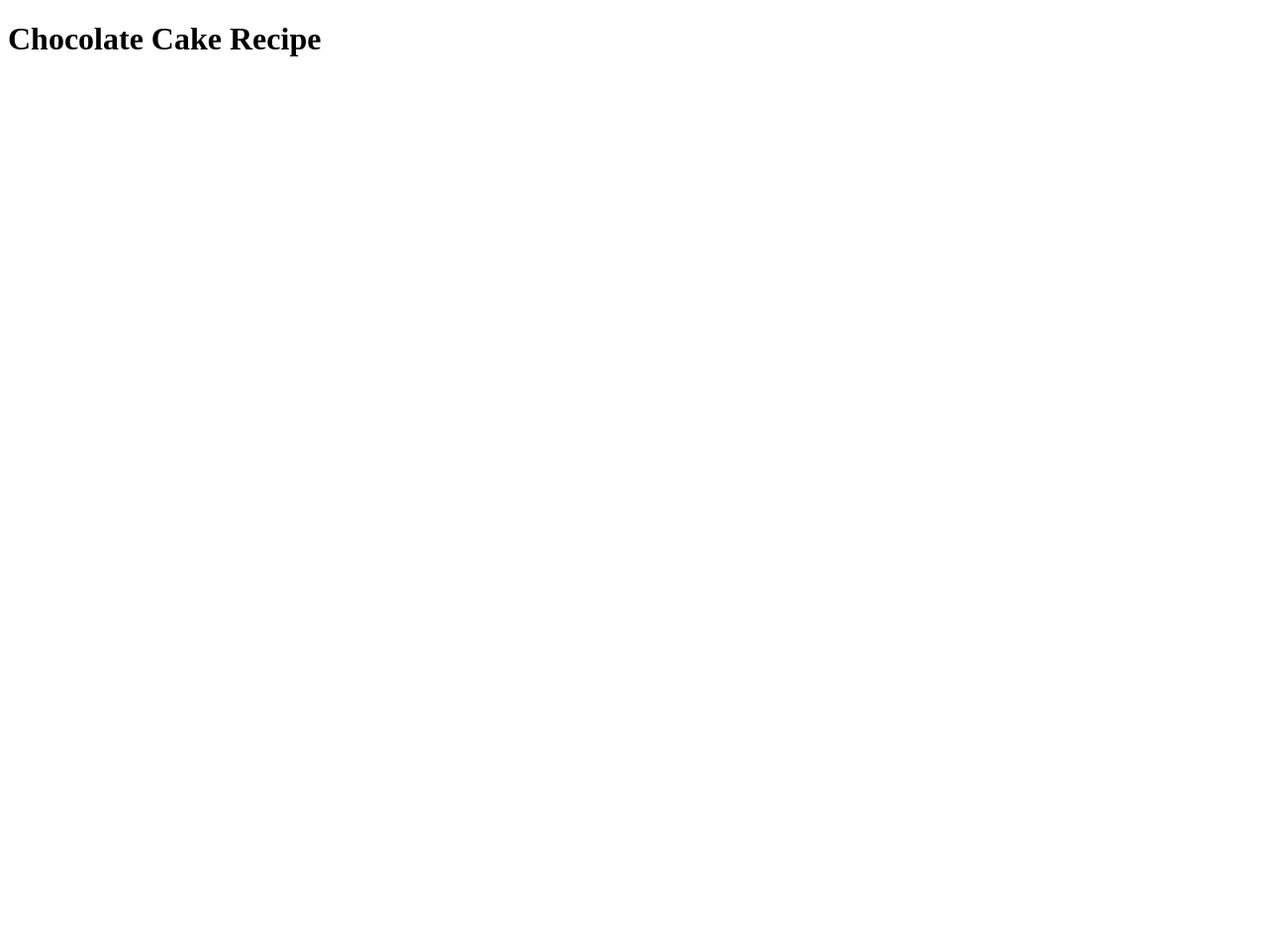
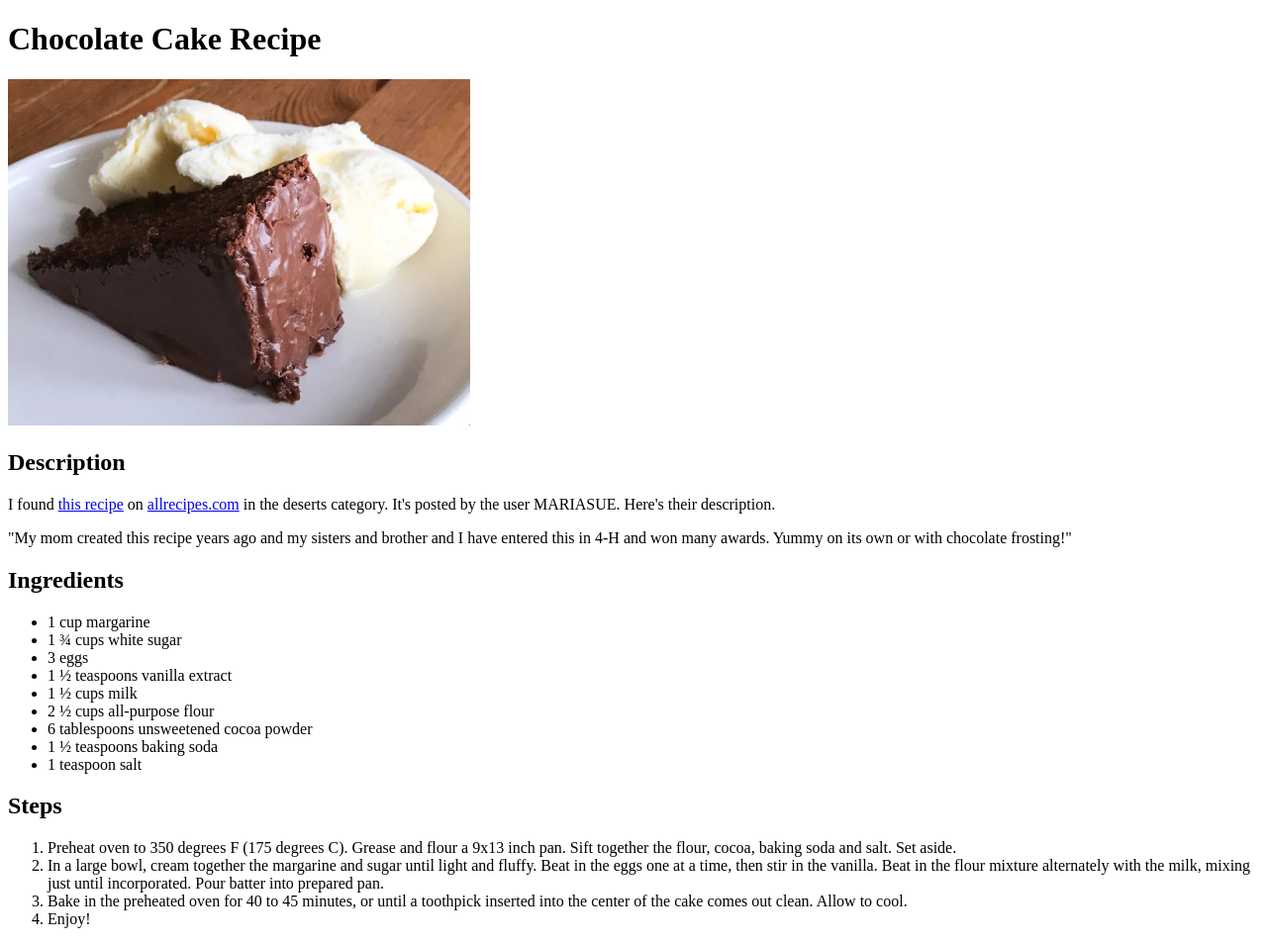
Before and after one commit to Achewski/odin-recipes, a plain HTML site: page recipes/chocolate-cake.html in a window 1280 px wide. Shown: the whole page at 99% size. Before the commit the page ends 800 px from the top, so only its background shows below. Drawn offline with Linux system fonts and the light colour scheme.

```diff
--- a/recipes/chocolate-cake.html
+++ b/recipes/chocolate-cake.html
@@ -7,5 +7,30 @@
 
     <body>
         <h1>Chocolate Cake Recipe</h1>
+        <img src="../img/chocolate-cake.jpg" alt="Picture of a chocolate cake slice and whipped cream, together in on a plate." style="height:350px;">
+        <h2>Description</h2>
+        <p>I found <a href="https://www.allrecipes.com/recipe/25960/best-moist-chocolate-cake/">this recipe</a> on <a href="https://allrecipes.com/">allrecipes.com</a> in the deserts category.
+            It's posted by the user MARIASUE. Here's their description.</p>
+        <p>"My mom created this recipe years ago and my sisters and brother and I have entered this in 4-H and won many awards. Yummy on its own or with chocolate frosting!"</p>
+        <h2>Ingredients</h2>
+        <ul>
+            <li>1 cup margarine</li>
+            <li>1 ¾ cups white sugar</li>
+            <li>3 eggs</li>
+            <li>1 ½ teaspoons vanilla extract</li>
+            <li>1 ½ cups milk</li>
+            <li>2 ½ cups all-purpose flour</li>
+            <li>6 tablespoons unsweetened cocoa powder</li>
+            <li>1 ½ teaspoons baking soda</li>
+            <li>1 teaspoon salt</li>
+        </ul>
+        <h2>Steps</h2>
+        <ol>
+            <li>Preheat oven to 350 degrees F (175 degrees C). Grease and flour a 9x13 inch pan. Sift together the flour, cocoa, baking soda and salt. Set aside.</li>
+            <li>In a large bowl, cream together the margarine and sugar until light and fluffy. Beat in the eggs one at a time, then stir in the vanilla. Beat in the flour mixture alternately
+                with the milk, mixing just until incorporated. Pour batter into prepared pan.</li>
+            <li>Bake in the preheated oven for 40 to 45 minutes, or until a toothpick inserted into the center of the cake comes out clean. Allow to cool.</li>
+            <li>Enjoy!</li>
+        </ol>
     </body>
 </html>
```
Also changed, not shown: index.html (+4 -1 lines), recipes/freeze-and-reheat-breakfast-burritos.html (added, +25 -0 lines), img/chocolate-cake.jpg (added).
